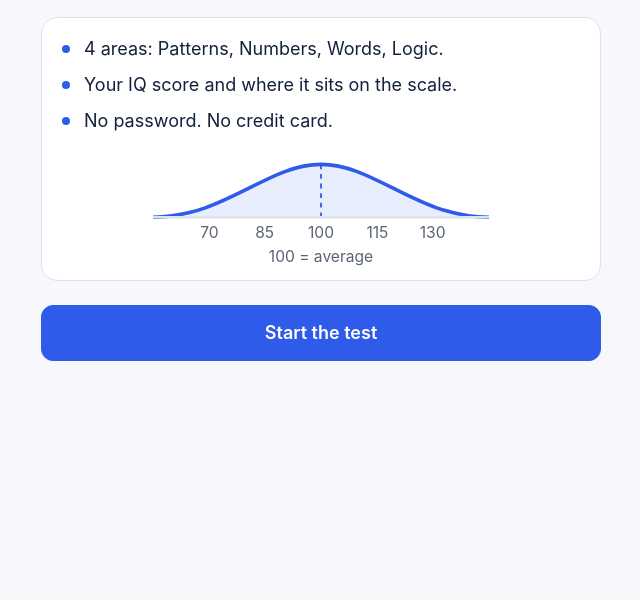
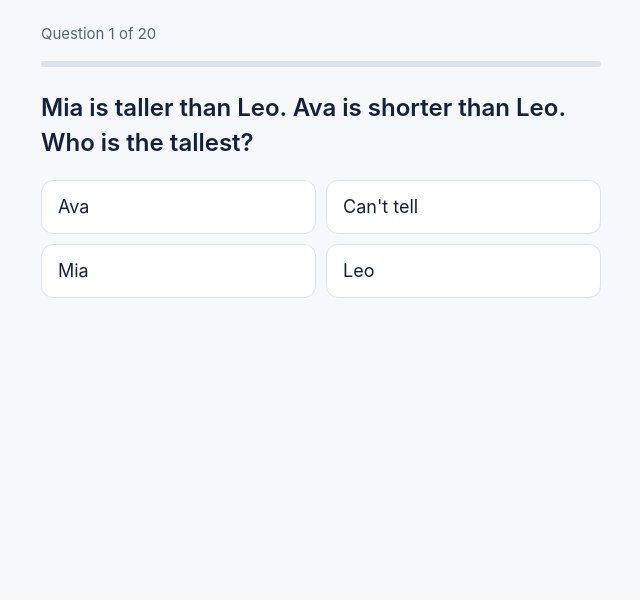
Before and after one commit to Benlenderman/iqly, a plain HTML site: page index.html in a window 1280 px wide. Shown: the part 200-800 px from the top of the page, without its empty margins (319-959 px from the left). Drawn offline with Linux system fonts and the light colour scheme.

Commit message:
Experiment: variant-3-question-on-landing
Co-Authored-By: Claude Opus 5.5 <noreply@anthropic.com>

```diff
--- a/index.html
+++ b/index.html
@@ -103,7 +103,7 @@
 const CONFIG = {
   gateAfter: 20,           // Test 1. 20 = gate after the last question (control). 10 = gate after question 10 (variant)
   gateShows: "range",      // Test 2. "range" = gate shows the 10-point range (control). "hidden" = same gate without the range (variant)
-  firstScreen: "landing",  // Test 3. "landing" = landing page with a Start button (control). "question" = question 1 on the landing page (variant)
+  firstScreen: "question", // Test 3. "landing" = landing page with a Start button (control). "question" = question 1 on the landing page (variant)
   interstitialAfter: 15,   // "Only 5 questions left" shows after this question
   interstitialMs: 2000,    // interstitial auto-advance, in ms
   calcMs: 3000,            // "Calculating your score" screen length, in ms
```
